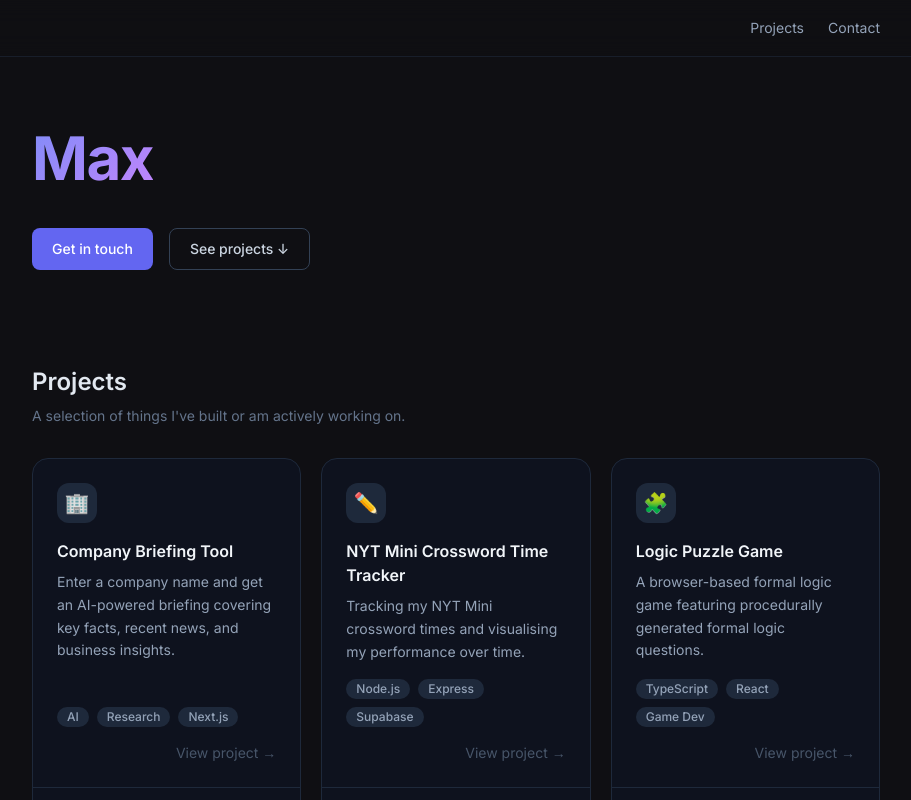
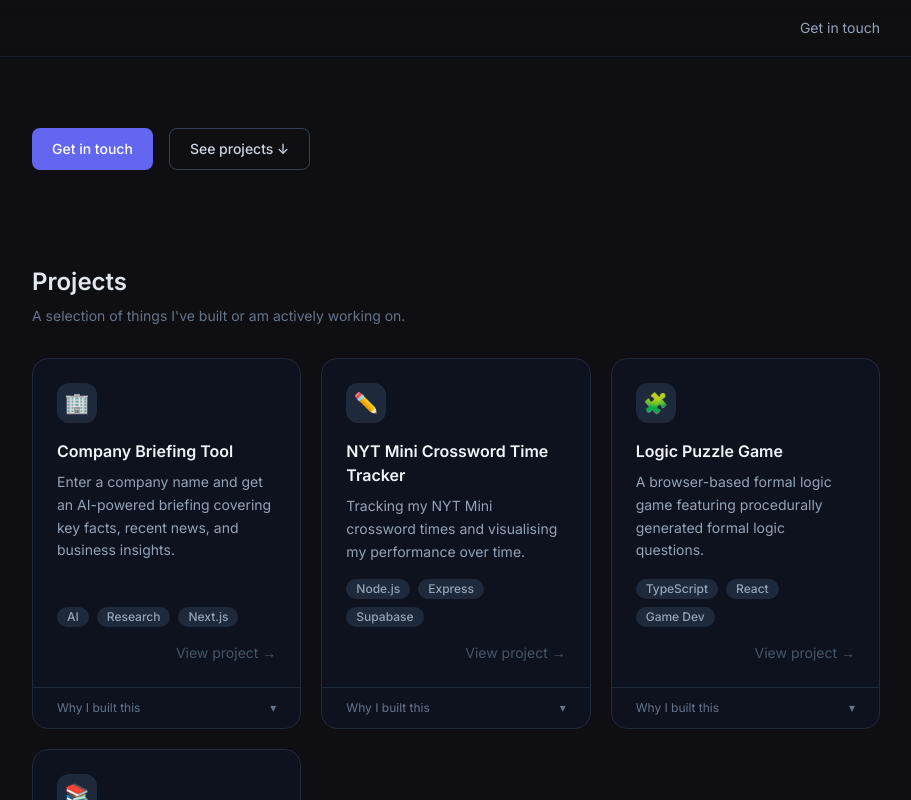
Before and after one commit to maxcooperevans/portfolio, a Next.js app: page / in a window 1280 px wide. Shown: the top 800 px of the page, without its empty margins (184-1095 px from the left). Built offline with nearby package versions, Linux system fonts and the light colour scheme.

Commit message:
remove name and nav links

```diff
--- a/app/page.tsx
+++ b/app/page.tsx
@@ -53,10 +53,6 @@ export default function Home() {
       <main className="flex-1 max-w-4xl mx-auto w-full px-6 pt-32 pb-24">
         {/* Hero */}
         <section className="mb-24">
-          <h1 className="text-6xl font-bold tracking-tight mb-10">
-            <span className="gradient-text">Max</span>
-          </h1>
-
           <div className="flex gap-4">
             <button
               onClick={() => setContactOpen((o) => !o)}
--- a/components/Nav.tsx
+++ b/components/Nav.tsx
@@ -2,17 +2,12 @@ export default function Nav({ onContact }: { onContact: () => void }) {
   return (
     <nav className="fixed top-0 inset-x-0 z-50 border-b border-slate-800/60 backdrop-blur-md bg-[#0f0f13]/80">
       <div className="max-w-4xl mx-auto px-6 h-14 flex items-center justify-end">
-        <div className="flex items-center gap-6 text-sm text-slate-400">
-          <a href="#projects" className="hover:text-slate-200 transition-colors">
-            Projects
-          </a>
-          <button
-            onClick={onContact}
-            className="hover:text-slate-200 transition-colors"
-          >
-            Contact
-          </button>
-        </div>
+        <button
+          onClick={onContact}
+          className="text-sm text-slate-400 hover:text-slate-200 transition-colors"
+        >
+          Get in touch
+        </button>
       </div>
     </nav>
   );
```
